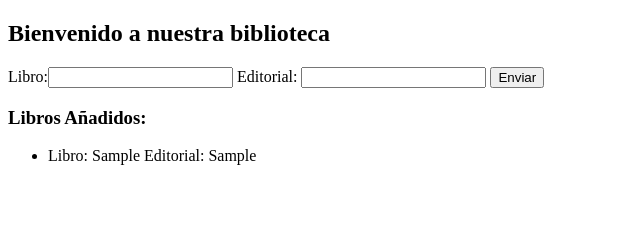
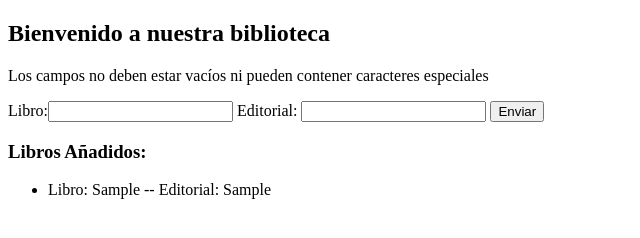
Before and after one commit to leonelpereyra44/entrega3, a plain HTML site: page index.html in a window 1280 px wide. Both pictures are taken after typing "Sample", "Sample" into the empty fields and a click on the input "Enviar". Shown: the whole page, without its empty margins (0-640 px from the left). Drawn offline with Linux system fonts and the light colour scheme.

Commit message:
arreglo de inputs vacios y caracteres especiales

```diff
--- a/index.html
+++ b/index.html
@@ -8,9 +8,10 @@
 </head>
 <body>
     <h2>Bienvenido a nuestra biblioteca</h2>
+    <p>Los campos no deben estar vacíos ni pueden contener caracteres especiales</p>
     <form id="formulario" action="">
-        <label>Libro:</label><input type="text">
-        <label>Editorial:</label> <input type="text">
+        <label>Libro:</label><input type="text" pattern="([A-z0-9À-ž\s]){2,}" required>
+        <label>Editorial:</label> <input type="text" pattern="([A-z0-9À-ž\s]){2,}" required>
         <input type="submit" value="Enviar">
         <h3>Libros Añadidos:</h3>
         <ul id="lista"></ul>
--- a/js/index.js
+++ b/js/index.js
@@ -10,7 +10,7 @@ const listar = () => {
     librosStorage.forEach(libro => {
         let li = document.createElement("li");
         li.innerHTML = `
-        Libro: ${libro.nombre}
+        Libro: ${libro.nombre} --
         Editorial: ${libro.editorial}
         `;
         lista.append(li);
```
